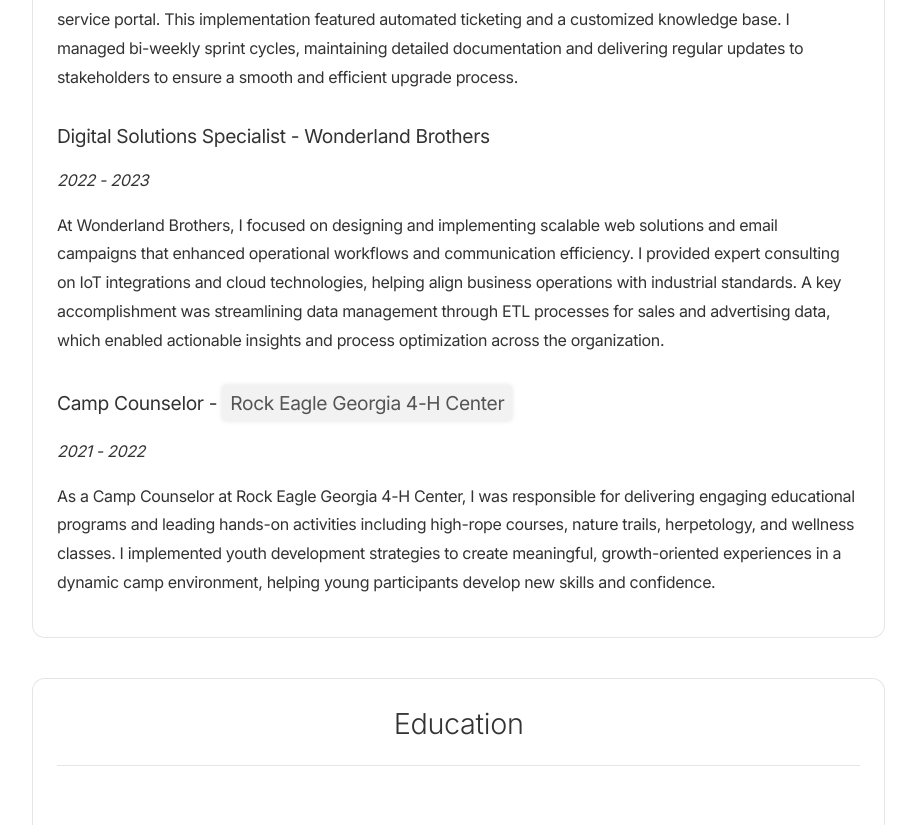
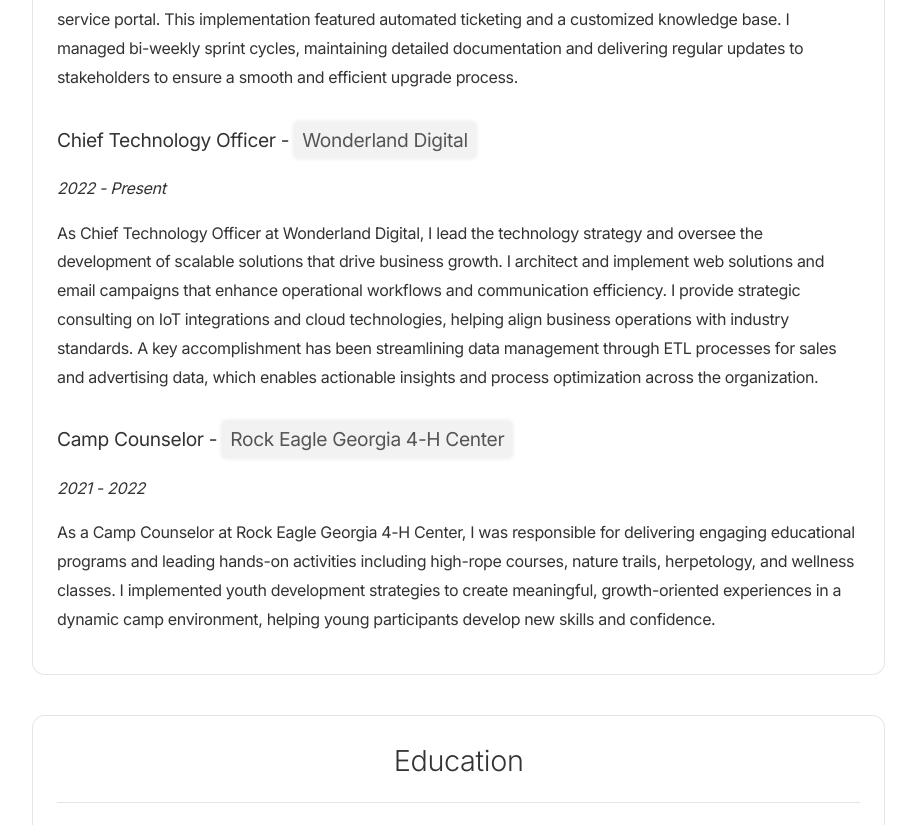
Before and after one commit to jordonhgriffin/jhg, a website: page index.html in a window 1280 px wide. Shown: the part 2460-3285 px from the top of the page, without its empty margins (31-947 px from the left). Drawn offline with Linux system fonts and the light colour scheme.

Commit message:
Update work experience: CTO at Wonderland Digital

```diff
--- a/index.html
+++ b/index.html
@@ -2774,16 +2774,18 @@
               </p>
             </div>
             <div class="experience-item">
-              <h4>Digital Solutions Specialist - Wonderland Brothers</h4>
-              <p class="date">2022 - 2023</p>
+              <h4>Chief Technology Officer - <a href="https://wonderland-digital.com" target="_blank">Wonderland Digital</a></h4>
+              <p class="date">2022 - Present</p>
               <p>
-                At Wonderland Brothers, I focused on designing and implementing
-                scalable web solutions and email campaigns that enhanced
-                operational workflows and communication efficiency. I provided
-                expert consulting on IoT integrations and cloud technologies,
-                helping align business operations with industrial standards. A
-                key accomplishment was streamlining data management through ETL
-                processes for sales and advertising data, which enabled
+                As Chief Technology Officer at Wonderland Digital, I lead the
+                technology strategy and oversee the development of scalable
+                solutions that drive business growth. I architect and implement
+                web solutions and email campaigns that enhance operational
+                workflows and communication efficiency. I provide strategic
+                consulting on IoT integrations and cloud technologies, helping
+                align business operations with industry standards. A key
+                accomplishment has been streamlining data management through ETL
+                processes for sales and advertising data, which enables
                 actionable insights and process optimization across the
                 organization.
               </p>
```
